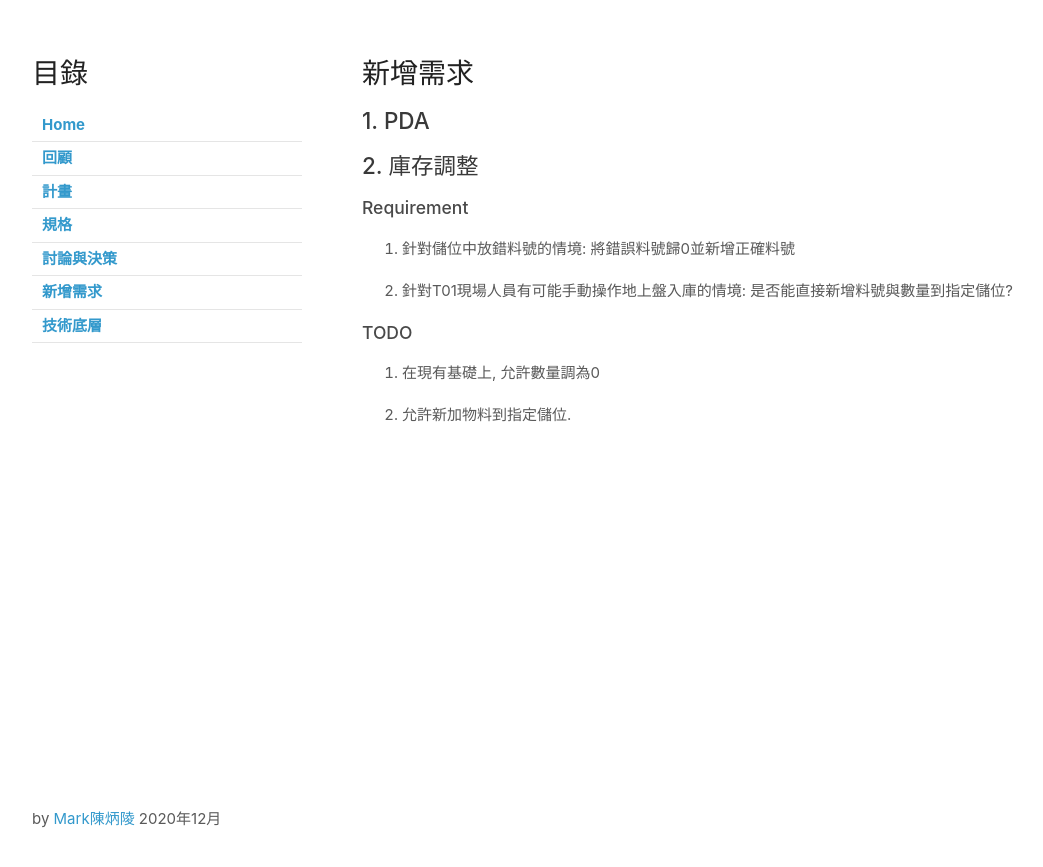
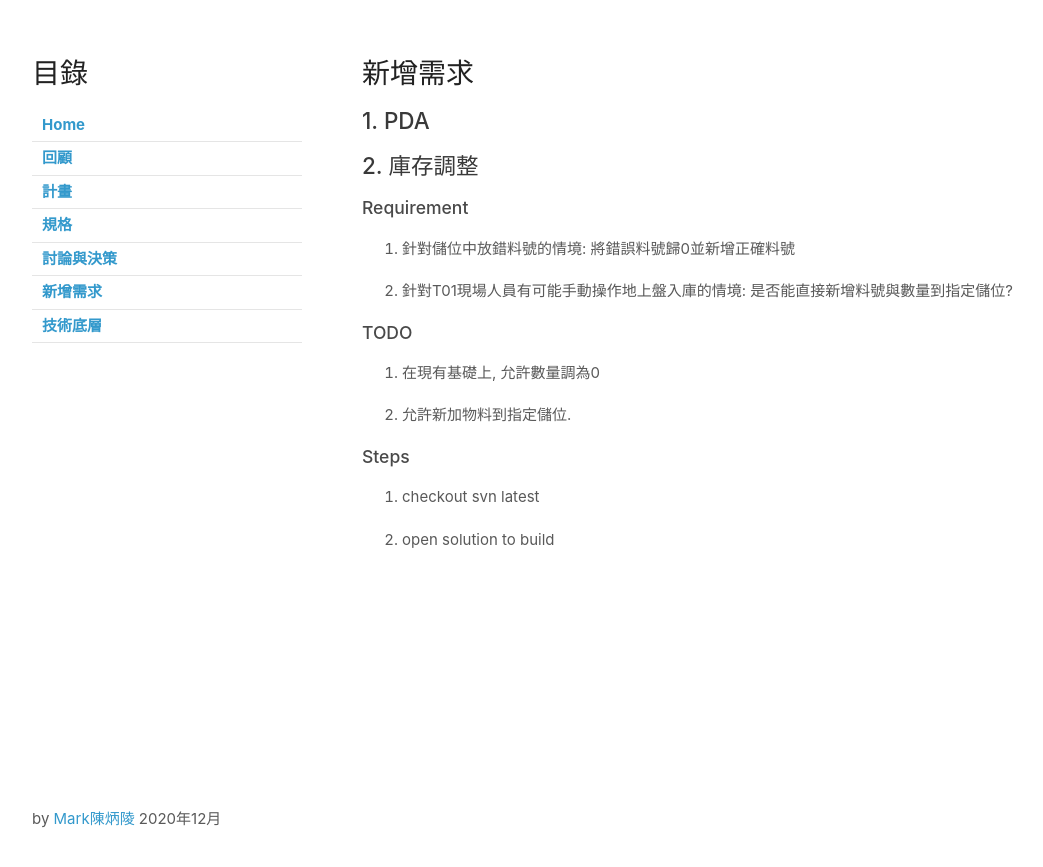
Before and after one commit to dreamaitek/p003, a Jekyll site: the page built from extra.md, in a window 1280 px wide. Shown: the top 867 px of the page, without its empty margins (68-1111 px from the left). Built offline with Jekyll 4.4.1, drawn with Linux system fonts in a browser that asks for light colours; our own code applies the rules of GitHub Pages for plain Markdown files.

Commit message:
Update extra.md

```diff
--- a/extra.md
+++ b/extra.md
@@ -16,3 +16,10 @@
 1. 在現有基礎上, 允許數量調為0
 
 2. 允許新加物料到指定儲位.
+
+
+### Steps
+
+1. checkout svn latest
+
+1. open solution to build
```
